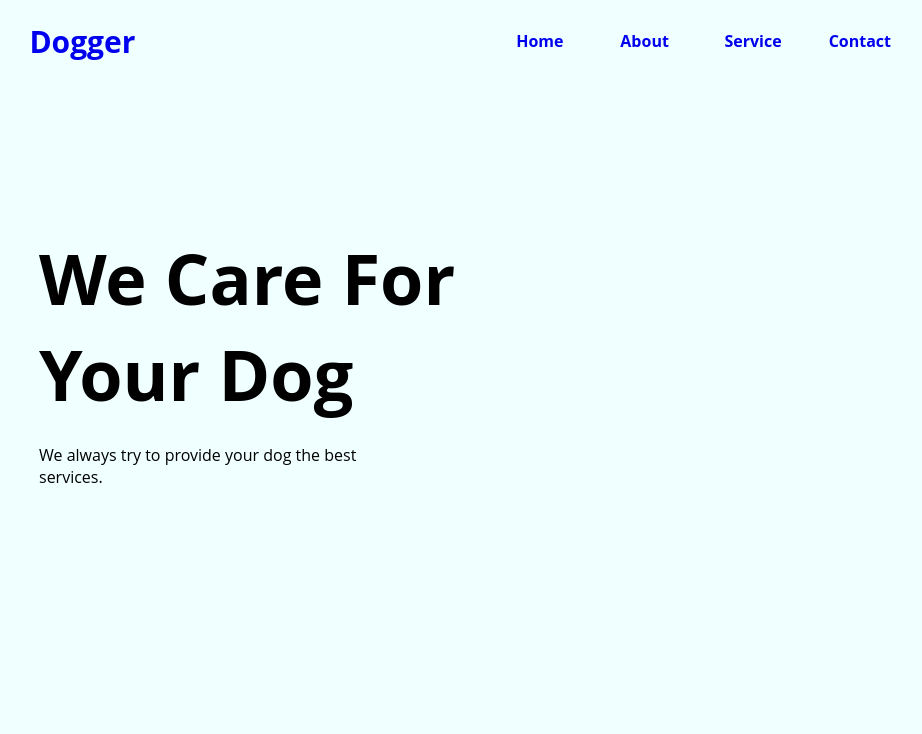
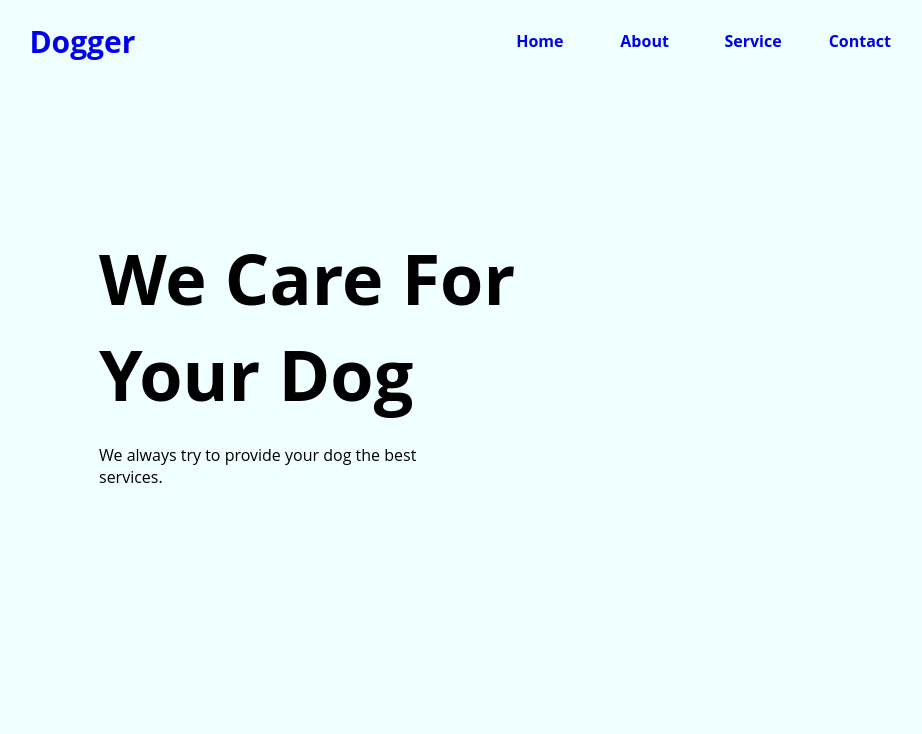
Before and after one commit to OlunladeMuiz/Dogger.github.io, a plain HTML site: page index.html in a window 1280 px wide. Shown: the top 734 px of the page, without its empty margins (151-1073 px from the left). Drawn offline with Linux system fonts and the light colour scheme.

Commit message:
Update style.css

```diff
--- a/style.css
+++ b/style.css
@@ -48,7 +48,6 @@ nav li{
 nav li a{
    text-decoration: none !important;
    padding: 10px 0px;
-   width: 100%;
    font-weight: bold;
    display: flex;
 }
@@ -63,7 +62,7 @@ nav li a{
  position: relative;
  top: 200px;
  display: block;
- padding: 30px 190px;
+ padding: 30px 250px;
 }
 .content-1 h2{
  font-weight: bold;
```
